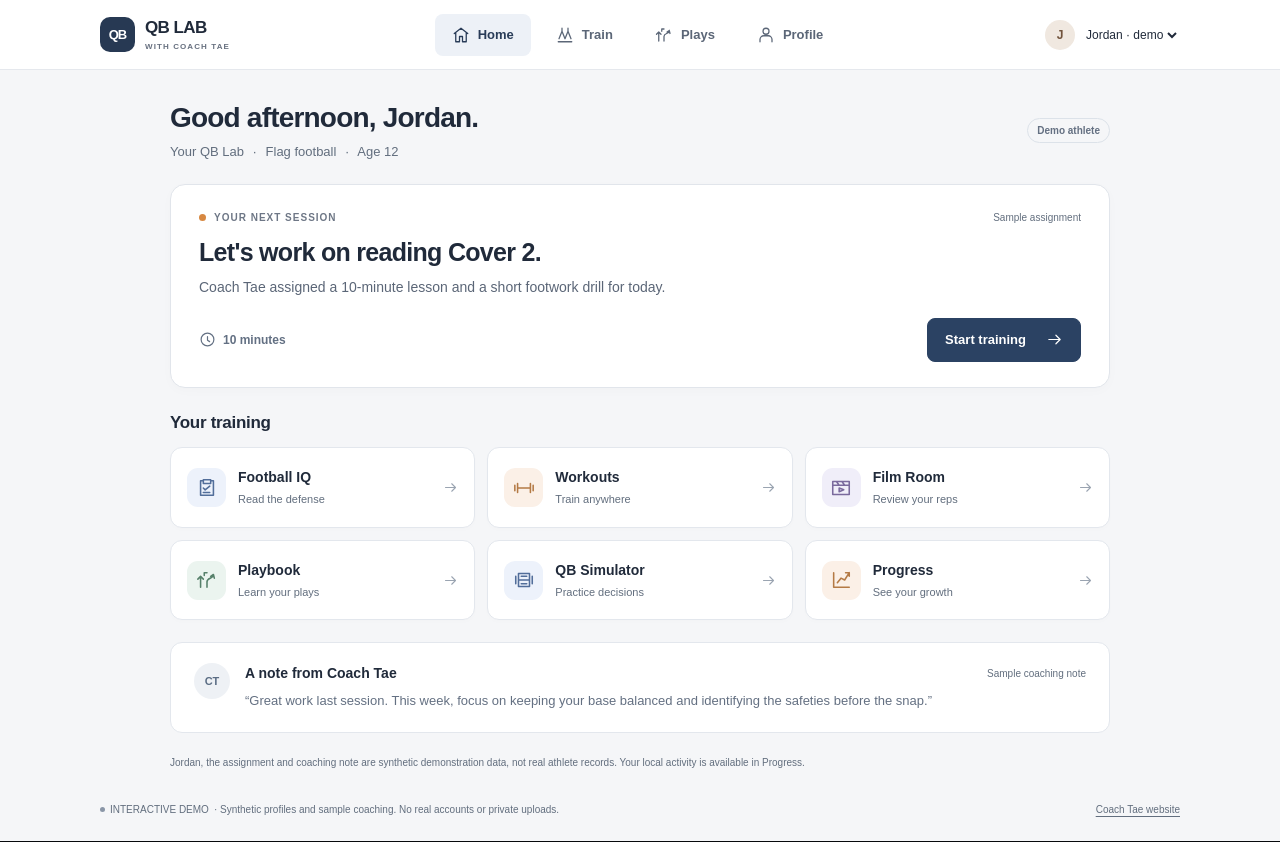
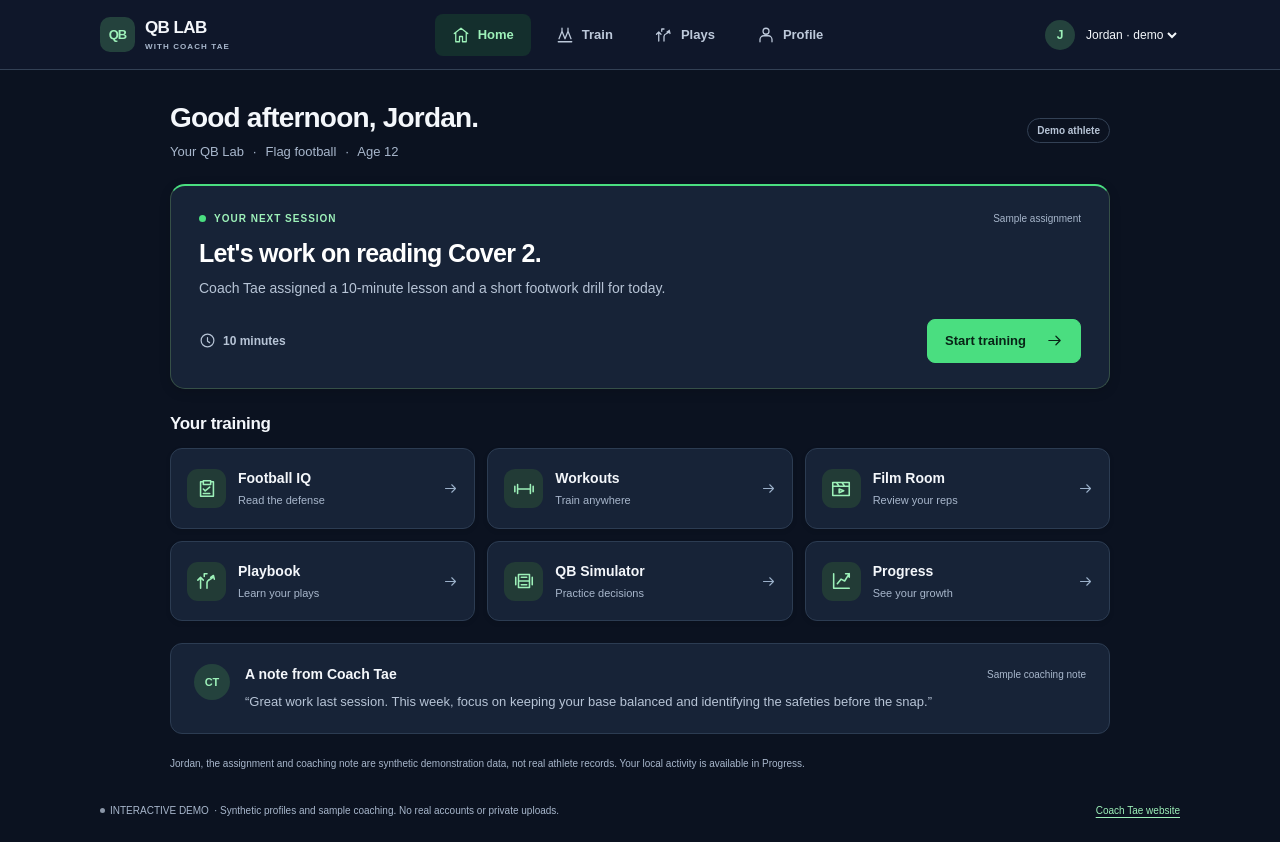
Before and after one commit to taenextlevelqbs-ops/coach-tae-website, a Next.js app: page /qb-lab in a window 1280 px wide. Built offline with nearby package versions, Linux system fonts and the light colour scheme.

Commit message:
feat(qb-lab): replace athlete home with dark training dashboard

```diff
--- a/app/qb-lab/application.css
+++ b/app/qb-lab/application.css
@@ -177,27 +177,27 @@
 }
 .dashboard-greeting p {
   margin-top: 7px;
-  color: #626e7e;
+  color: #a8b7cc;
   font-size: 13px;
 }
 .dashboard-greeting p span {
   margin: 0 5px;
 }
 .dashboard-demo-label {
-  border: 1px solid #dce2e9;
+  border: 1px solid #334155;
   border-radius: 20px;
   font-size: 10px;
   font-weight: 600;
-  color: #647082;
+  color: #b7c4d6;
   padding: 4px 9px;
   white-space: nowrap;
 }
 .session-card {
-  background: white;
+  background: #172337;
   padding: 25px 28px;
-  border: 1px solid #e1e5eb;
+  border: 1px solid #365047;
   border-radius: 15px;
-  box-shadow: 0 3px 12px #20314b05;
+  box-shadow: 0 3px 12px #00000024;
 }
 .session-heading {
   display: flex;
@@ -209,18 +209,18 @@
   width: 7px;
   height: 7px;
   border-radius: 50%;
-  background: #d78841;
+  background: #4ade80;
 }
 .session-heading p {
   font-size: 10px;
   font-weight: 700;
   letter-spacing: 1px;
-  color: #6e7786;
+  color: #9df1b9;
 }
 .session-demo {
   margin-left: auto;
   font-size: 10px;
-  color: #626e7e;
+  color: #a8b7cc;
 }
 .session-card h2 {
   font-size: 25px;
@@ -232,7 +232,7 @@
   margin-top: 9px !important;
   max-width: 550px;
   font-size: 14px;
-  color: #5b6677;
+  color: #b7c4d6;
 }
 .session-action {
   margin-top: 20px;
@@ -247,7 +247,7 @@
   gap: 7px;
   font-size: 12px;
   font-weight: 600;
-  color: #637083;
+  color: #b7c4d6;
 }
 .session-time svg {
   width: 17px;
@@ -293,17 +293,17 @@
   gap: 12px;
   padding: 19px 16px;
   border-radius: 12px;
-  background: white;
-  border: 1px solid #e3e7ed;
-  box-shadow: 0 2px 5px #20314b03;
+  background: #172337;
+  border: 1px solid #2c3c52;
+  box-shadow: 0 2px 5px #00000018;
   min-width: 0;
   transition:
     border-color 0.15s,
     box-shadow 0.15s;
 }
 .training-destination:hover {
-  border-color: #bac7d8;
-  box-shadow: 0 3px 10px #20314b0a;
+  border-color: #5b8872;
+  box-shadow: 0 3px 10px #00000030;
 }
 .destination-icon {
   display: grid;
@@ -313,21 +313,9 @@
   flex-shrink: 0;
   border-radius: 11px;
 }
-.destination-icon.blue {
-  background: #edf2fb;
-  color: #526e9a;
-}
-.destination-icon.orange {
-  background: #fbf0e7;
-  color: #b47a45;
-}
-.destination-icon.violet {
-  background: #f0eef9;
-  color: #7a6a9d;
-}
-.destination-icon.green {
-  background: #ebf4ef;
-  color: #56806a;
+.destination-icon {
+  background: #223b36;
+  color: #9df1b9;
 }
 .training-destination strong {
   display: block;
@@ -339,11 +327,11 @@
   display: block;
   margin-top: 3px;
   font-size: 11px;
-  color: #626e7e;
+  color: #a8b7cc;
 }
 .destination-arrow {
   margin-left: auto;
-  color: #9aa4b1;
+  color: #9bb0c9;
 }
 .destination-arrow svg {
   width: 15px;
@@ -354,8 +342,8 @@
   align-items: start;
   gap: 15px;
   padding: 20px 23px;
-  background: white;
-  border: 1px solid #e3e7ed;
+  background: #172337;
+  border: 1px solid #2c3c52;
   border-radius: 12px;
 }
 .coach-note-avatar {
@@ -365,8 +353,8 @@
   place-items: center;
   flex-shrink: 0;
   border-radius: 50%;
-  background: #eef1f5;
-  color: #5b6d84;
+  background: #24423d;
+  color: #9df1b9;
   font-size: 11px;
   font-weight: 700;
 }
@@ -386,18 +374,18 @@
 }
 .coach-note-heading span {
   font-size: 10px;
-  color: #626e7e;
+  color: #a8b7cc;
 }
 .coach-note-card blockquote {
   margin: 0;
   max-width: 720px;
   font-size: 13px;
   line-height: 1.6;
-  color: #647082;
+  color: #b7c4d6;
 }
 .dashboard-disclosure {
   font-size: 10px;
-  color: #626e7e;
+  color: #a8b7cc;
 }
 .app-footer {
   width: min(1080px, calc(100% - 48px));
@@ -1751,19 +1739,37 @@
   min-width: 0;
 }
 
-/* Darken the shared frame only while the coach console is present. Athlete routes retain their approved light shell. */
-.qb-application:has(.coach-console) { color-scheme:dark; background:#0b1220; color:#f4f7fb; }
-.qb-application:has(.coach-console) .app-header,
-.qb-application:has(.coach-console) .app-navigation { background:#0f172a; border-color:#334155; }
-.qb-application:has(.coach-console) .app-navigation a { color:#bdc9da; }
-.qb-application:has(.coach-console) .app-navigation a:hover { background:#22334a; }
-.qb-application:has(.coach-console) .app-navigation a[aria-current="page"] { background:#142f2d; color:#9df1b9; }
-.qb-application:has(.coach-console) .app-wordmark small,
-.qb-application:has(.coach-console) .app-footer { color:#a8b7cc; border-color:#334155; }
-.qb-application:has(.coach-console) .app-footer a { color:#9df1b9; }
-.qb-application:has(.coach-console) .app-profile-avatar,
-.qb-application:has(.coach-console) .app-mark { color:#9df1b9; background:#24423d; }
-.qb-application:has(.coach-console) .app-profile-picker select,
-.qb-application:has(.coach-console) .app-profile-picker option { color:#f4f7fb; background:#0f172a; }
-.qb-application:has(.coach-console) .app-skip { color:#f4f7fb; background:#172337; border-color:#eab308; }
-.qb-application:has(.coach-console) :focus-visible { outline-color:#eab308; }
+/* Dark shared frame for the actual athlete home and coach console. Other tool styles stay scoped. */
+.qb-application:is(.app-athlete-home, :has(.coach-console)) { color-scheme:dark; background:#0b1220; color:#f4f7fb; }
+.qb-application:is(.app-athlete-home, :has(.coach-console)) .app-header,
+.qb-application:is(.app-athlete-home, :has(.coach-console)) .app-navigation { background:#0f172a; border-color:#334155; }
+.qb-application:is(.app-athlete-home, :has(.coach-console)) .app-navigation a { color:#bdc9da; }
+.qb-application:is(.app-athlete-home, :has(.coach-console)) .app-navigation a:hover { background:#22334a; }
+.qb-application:is(.app-athlete-home, :has(.coach-console)) .app-navigation a[aria-current="page"] { background:#142f2d; color:#9df1b9; }
+.qb-application:is(.app-athlete-home, :has(.coach-console)) .app-wordmark small,
+.qb-application:is(.app-athlete-home, :has(.coach-console)) .app-footer { color:#a8b7cc; border-color:#334155; }
+.qb-application:is(.app-athlete-home, :has(.coach-console)) .app-footer a { color:#9df1b9; }
+.qb-application:is(.app-athlete-home, :has(.coach-console)) .app-profile-avatar,
+.qb-application:is(.app-athlete-home, :has(.coach-console)) .app-mark { color:#9df1b9; background:#24423d; }
+.qb-application:is(.app-athlete-home, :has(.coach-console)) .app-profile-picker select,
+.qb-application:is(.app-athlete-home, :has(.coach-console)) .app-profile-picker option { color:#f4f7fb; background:#0f172a; }
+.qb-application:is(.app-athlete-home, :has(.coach-console)) .app-skip { color:#f4f7fb; background:#172337; border-color:#eab308; }
+.qb-application:is(.app-athlete-home, :has(.coach-console)) :focus-visible { outline-color:#eab308; }
+
+/* The homepage renders outside .app-tool-workspace: its theme belongs to the route shell. */
+.app-athlete-home .session-card { border-top: 2px solid #4ade80; }
+.app-athlete-home .session-card h2 { color: #ffffff; }
+.app-athlete-home .app-primary-button {
+  background: #4ade80;
+  border-color: #4ade80;
+  color: #082416 !important;
+  font-weight: 700;
+}
+.app-athlete-home .app-primary-button:hover { background: #86efac; }
+.app-athlete-home :focus-visible { outline-color: #86efac; }
+.app-athlete-home .app-skip { border-color: #86efac; }
+.app-athlete-home .training-destination:hover { background: #1c2d42; }
+@media (prefers-reduced-motion: reduce) {
+  .app-athlete-home .training-destination,
+  .app-athlete-home .app-primary-button { transition: none; }
+}
--- a/modules/qb-lab/HomeDashboard.tsx
+++ b/modules/qb-lab/HomeDashboard.tsx
@@ -9,49 +9,42 @@ const destinations: {
   detail: string;
   href: string;
   icon: AppIconName;
-  color: string;
 }[] = [
   {
     title: "Football IQ",
     detail: "Read the defense",
     href: "iq",
     icon: "iq",
-    color: "blue",
   },
   {
     title: "Workouts",
     detail: "Train anywhere",
     href: "workouts",
     icon: "workout",
-    color: "orange",
   },
   {
     title: "Film Room",
     detail: "Review your reps",
     href: "film",
     icon: "film",
-    color: "violet",
   },
   {
     title: "Playbook",
     detail: "Learn your plays",
     href: "playbook",
     icon: "plays",
-    color: "green",
   },
   {
     title: "QB Simulator",
     detail: "Practice decisions",
     href: "simulator",
     icon: "simulator",
-    color: "blue",
   },
   {
     title: "Progress",
     detail: "See your growth",
     href: "progress",
     icon: "progress",
-    color: "orange",
   },
 ];
 export function HomeDashboard() {
@@ -114,7 +107,7 @@ export function HomeDashboard() {
               href={`/qb-lab/${item.href}${item.href === "workouts" ? `?profile=${profile.id}` : ""}`}
               className="training-destination"
             >
-              <span className={`destination-icon ${item.color}`}>
+              <span className="destination-icon">
                 <AppIcon name={item.icon} />
               </span>
               <span>
--- a/modules/qb-lab/LabShell.tsx
+++ b/modules/qb-lab/LabShell.tsx
@@ -89,7 +89,7 @@ export function LabShell({ children }: { children: ReactNode }) {
     <DemoContext.Provider
       value={{ pathway, setPathway, profile, selectProfile }}
     >
-      <div className="qb-application">
+      <div className={`qb-application${home ? " app-athlete-home" : ""}`}>
         <a className="app-skip" href="#lab-main">
           Skip to QB LAB content
         </a>
```
Also changed, not shown: 6 other files (tests, documents, lock files or other folders).
